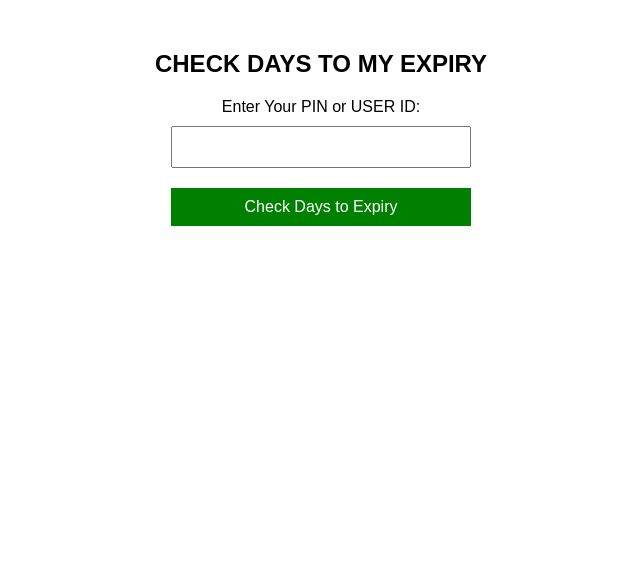
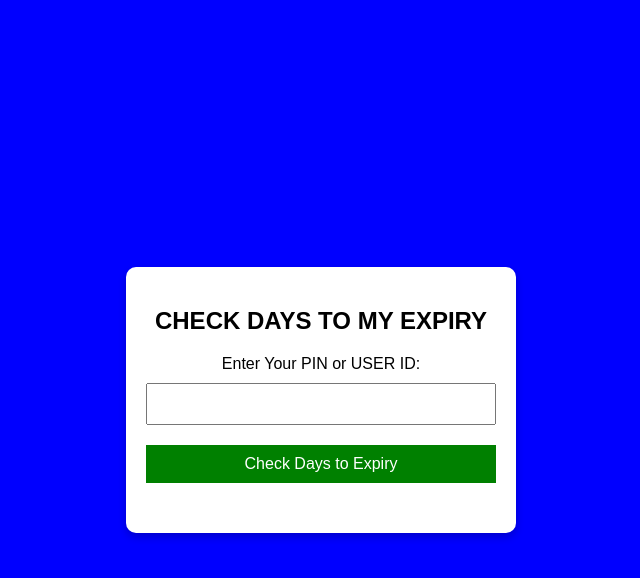
Before and after one commit to masomodigital/eligibiltycheck-FREESMS, a plain HTML site: page index.html in a window 1280 px wide. Shown: the whole page, without its empty margins (319-959 px from the left). Drawn offline with Linux system fonts and the light colour scheme.

Commit message:
Update index.html

```diff
--- a/index.html
+++ b/index.html
@@ -8,11 +8,21 @@
     body {
       font-family: Arial, sans-serif;
       text-align: center;
-      margin-top: 50px;
+      background-color: blue;
+      display: flex;
+      justify-content: center;
+      align-items: center;
+      height: 100vh;
+      margin: 0;
+    }
+    .container {
+      background-color: white;
+      padding: 20px;
+      border-radius: 10px;
+      box-shadow: 0px 4px 8px rgba(0, 0, 0, 0.2);
+      width: 350px;
     }
     form {
-      margin: 20px auto;
-      width: 300px;
       display: flex;
       flex-direction: column;
     }
@@ -38,6 +48,7 @@
   </style>
 </head>
 <body>
+  <div class="container">
     <h2>CHECK DAYS TO MY EXPIRY</h2>
     <form id="eligibilityForm">
       <label for="userId">Enter Your PIN or USER ID:</label>
@@ -45,7 +56,7 @@
       <button type="submit">Check Days to Expiry</button>
     </form>
     <div class="result" id="result"></div>
-
+  </div>
   <script>
     document.getElementById('eligibilityForm').addEventListener('submit', async function (e) {
       e.preventDefault();
@@ -54,31 +65,26 @@
       const resultDiv = document.getElementById('result');
       const submitButton = e.target.querySelector('button');
 
-      // Validation
       if (!userId.trim()) {
         resultDiv.textContent = 'Please enter your National ID.';
         return;
       }
 
-      // Loading state
       resultDiv.textContent = 'Checking eligibility...';
       submitButton.disabled = true;
       submitButton.textContent = 'Checking...';
 
       try {
-        // Replace with your Google Apps Script URL
         const scriptUrl = 'https://script.google.com/macros/s/AKfycbxt8dWtOTvvV4FPb_Ov0mzzRwX7NRrvRD8squ6jHzIO_30t-V-UisOFyMxtzY2ZA_QS/exec';
         const response = await fetch(`${scriptUrl}?userId=${encodeURIComponent(userId)}`);
         const message = await response.text();
 
-        // Display message with color coding
         resultDiv.textContent = message;
         resultDiv.style.color = message.includes('active') ? 'green' : 'red';
       } catch (error) {
         resultDiv.textContent = 'Error checking eligibility. Please try again later.';
         resultDiv.style.color = 'red';
       } finally {
-        // Reset button state
         submitButton.disabled = false;
         submitButton.textContent = 'Check Eligibility';
       }
```
Lines whose indentation alone changed are shown as unchanged.
